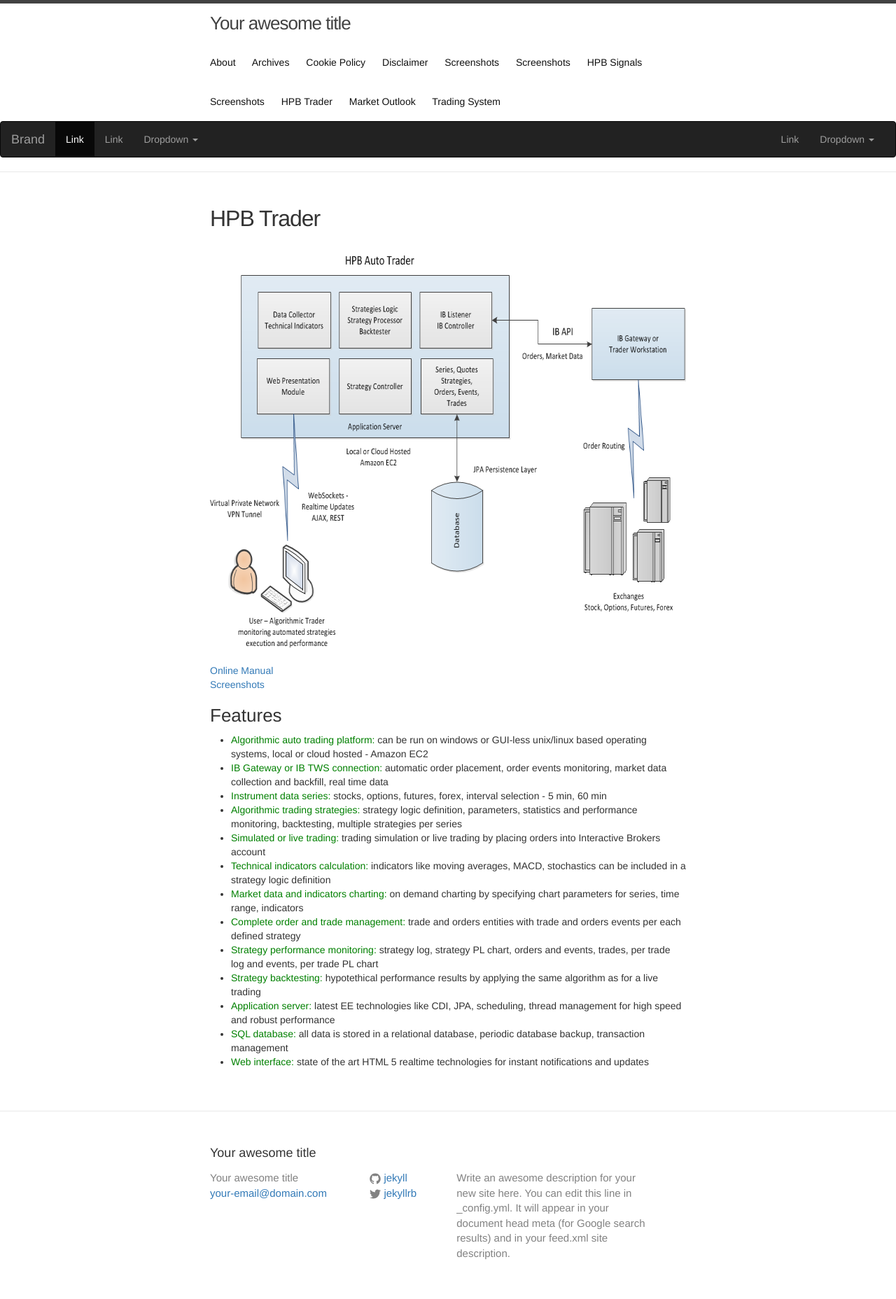
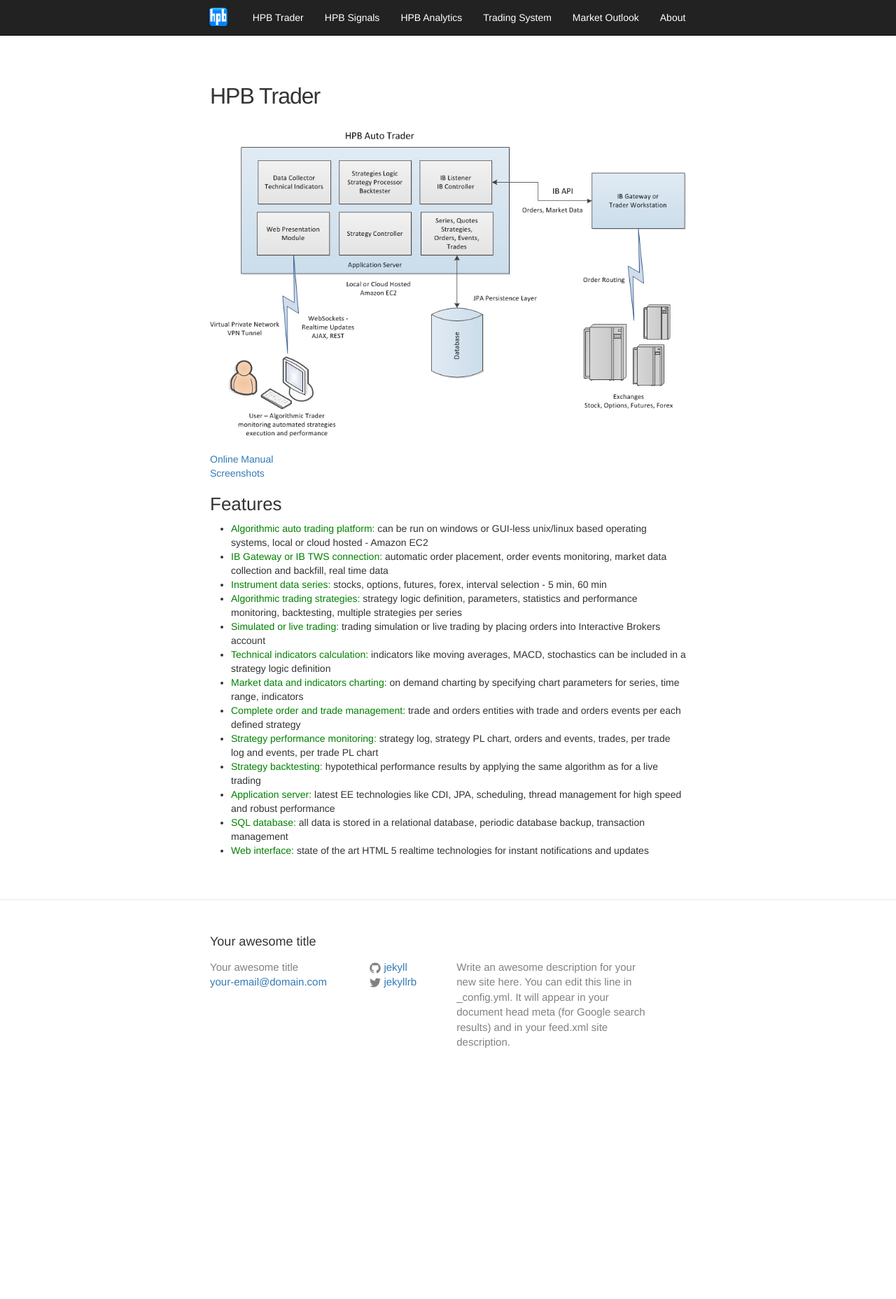
Before and after one commit to robertkolar/hpbweb, a Jekyll site: the page built from pages/hpbtrader.html, in a window 1280 px wide. Shown: the whole page at 70% size. Built offline with Jekyll 4.4.1, drawn with Linux system fonts in a browser that asks for light colours; after the commit the page ends 1554 px from its top, so only the background shows below that.

Commit message:
Added page link to menu items.

```diff
--- a/_includes/head.html
+++ b/_includes/head.html
@@ -13,6 +13,7 @@
   <!--<link rel="stylesheet" href="/resources/css/bootstrap-theme.min.css">-->
   <link rel="stylesheet" href="/resources/css/bootstrap.min.css">
   <link rel="stylesheet" href="/resources/css/hpb.css">
+  <link rel="stylesheet" href="/resources/css/design.css">
 
   <script src="/resources/js/jquery.min.js"></script>
   <script src="/resources/js/bootstrap.min.js"></script>
--- a/_includes/header.html
+++ b/_includes/header.html
@@ -1,11 +1,20 @@
-<header class="site-header">
-
+<header>
+<!--
   <div class="wrapper">
 
     <a class="site-title" href="{{ site.baseurl }}/">{{ site.title }}</a>
 
     <nav class="site-nav">
-            <a href="#" class="menu-icon"></a>
+
+      <a href="#" class="menu-icon">
+        <svg viewBox="0 0 18 15">
+          <path fill="#424242" d="M18,1.484c0,0.82-0.665,1.484-1.484,1.484H1.484C0.665,2.969,0,2.304,0,1.484l0,0C0,0.665,0.665,0,1.484,0 h15.031C17.335,0,18,0.665,18,1.484L18,1.484z"/>
+          <path fill="#424242" d="M18,7.516C18,8.335,17.335,9,16.516,9H1.484C0.665,9,0,8.335,0,7.516l0,0c0-0.82,0.665-1.484,1.484-1.484 h15.031C17.335,6.031,18,6.696,18,7.516L18,7.516z"/>
+          <path fill="#424242" d="M18,13.516C18,14.335,17.335,15,16.516,15H1.484C0.665,15,0,14.335,0,13.516l0,0 c0-0.82,0.665-1.484,1.484-1.484h15.031C17.335,12.031,18,12.696,18,13.516L18,13.516z"/>
+        </svg>
+      </a>
+
+
       <div class="trigger">
         {% for my_page in site.pages %}
           {% if my_page.title %}
@@ -13,54 +22,67 @@
           {% endif %}
         {% endfor %}
       </div>
+
     </nav>
+
   </div>
-
-    <nav class="navbar navbar-inverse">
-        <div class="container-fluid">
+-->
+  <nav class="navbar navbar-static-top navbar-inverse">
+    <div class="container">
       <!-- Brand and toggle get grouped for better mobile display -->
       <div class="navbar-header">
         <button type="button" class="navbar-toggle collapsed" data-toggle="collapse" data-target="#bs-example-navbar-collapse-1" aria-expanded="false">
           <span class="sr-only">Toggle navigation</span>
+          <!-- three lines shown as button on mobile devices -->
           <span class="icon-bar"></span>
           <span class="icon-bar"></span>
           <span class="icon-bar"></span>
         </button>
-                <a class="navbar-brand" href="#">Brand</a>
+        <!-- text instead of logo -->
+        <a href="/" class="logo brand-image-collapsed visible-xs"><img src="/resources/images/hpb-logo-112.png"/></a>
       </div>
 
       <!-- Collect the nav links, forms, and other content for toggling -->
       <div class="collapse navbar-collapse" id="bs-example-navbar-collapse-1">
         <ul class="nav navbar-nav">
-                    <li class="active"><a href="#">Link <span class="sr-only">(current)</span></a></li>
-                    <li><a href="#">Link</a></li>
+
+          <li><a href="/" class="logo brand-image hidden-xs"><img src="/resources/images/hpb-logo-112.png"/></a></li>
+
+
           <li class="dropdown">
-                        <a href="#" class="dropdown-toggle" data-toggle="dropdown" role="button" aria-haspopup="true" aria-expanded="false">Dropdown <span class="caret"></span></a>
+            <a href="/hpbtrader/" class="dropdown-toggle disabled" data-toggle="dropdown" role="button" aria-haspopup="true" aria-expanded="false">HPB Trader</a>
             <ul class="dropdown-menu">
-                            <li><a href="#">Action</a></li>
-                            <li><a href="#">Another action</a></li>
-                            <li><a href="#">Something else here</a></li>
-                            <li role="separator" class="divider"></li>
-                            <li><a href="#">Separated link</a></li>
-                            <li role="separator" class="divider"></li>
-                            <li><a href="#">One more separated link</a></li>
+              <li><a href="http://webdoc.highpowerbear.com/hpbtrader">Online Manual</a></li>
+              <li><a href="/hpbtrader/screenshots/">Screenshots</a></li>
             </ul>
           </li>
-                </ul>
-                <ul class="nav navbar-nav navbar-right">
-                    <li><a href="#">Link</a></li>
+
           <li class="dropdown">
-                        <a href="#" class="dropdown-toggle" data-toggle="dropdown" role="button" aria-haspopup="true" aria-expanded="false">Dropdown <span class="caret"></span></a>
+            <a href="/hpbsignals/" class="dropdown-toggle disabled" data-toggle="dropdown" role="button" aria-haspopup="true" aria-expanded="false">HPB Signals</a>
             <ul class="dropdown-menu">
-                            <li><a href="#">Action</a></li>
-                            <li><a href="#">Another action</a></li>
-                            <li><a href="#">Something else here</a></li>
-                            <li role="separator" class="divider"></li>
-                            <li><a href="#">Separated link</a></li>
+              <li><a href="http://webdoc.highpowerbear.com/hpbsignals">Online Manual</a></li>
+              <li><a href="/hpbsignals/screenshots/">Screenshots</a></li>
             </ul>
           </li>
+
+          <li><a class="disabled" href="/hpbanalytics/screenshots/">HPB Analytics</a></li>
+          <li><a class="disabled" href="/trading-system/">Trading System</a></li>
+          <li><a class="disabled" href="/market-outlook/">Market Outlook</a></li>
+
+
+
+          <li class="dropdown">
+            <a href="/about/" class="dropdown-toggle disabled" data-toggle="dropdown" role="button" aria-haspopup="true" aria-expanded="false">About</a>
+            <ul class="dropdown-menu">
+              <li><a href="/disclaimer/">Disclaimer</a></li>
+              <li><a href="/cookie-policy/">Cookie Policy</a></li>
+            </ul>
+          </li>
+
+
         </ul>
       </div><!-- /.navbar-collapse -->
-        </div><!-- /.container-fluid -->
+    </div><!-- /.container -->
   </nav>
+
 </header>
--- a/pages/hpbtrader.html
+++ b/pages/hpbtrader.html
@@ -4,7 +4,7 @@ title: HPB Trader
 permalink: /hpbtrader/
 ---
 
-<a href="/resources/images/hpbtrader.png"><img src="/resources/images/hpbtrader.png" alt="hpb-trader" style="width: 874px; height: 570px; margin-bottom: 20px;"/></a>
+<a href="/resources/images/hpbtrader.png"><img src="/resources/images/hpbtrader.png" alt="hpb-trader" style="margin-bottom: 20px;"/></a>
 
 <a href="http://webdoc.highpowerbear.com/hpbtrader" target="_blank">Online Manual</a><br/>
 <a href="/hpbtrader/screenshots">Screenshots</a>
--- /dev/null
+++ b/resources/css/design.css
@@ -0,0 +1,63 @@
+.site-header {
+   border-top: 0px;
+  border-bottom: 0px;
+}
+
+.navbar .navbar-nav {
+  display: inline-block;
+  float: none;
+  vertical-align: top;
+}
+
+.navbar .navbar-collapse {
+  text-align: center;
+}
+
+
+button:focus {
+  outline:none
+}
+
+button:focus {
+  outline:none !important
+}
+
+.navbar-inverse .navbar-nav > li > a {
+    color: white;
+}
+
+.navbar-inverse .navbar-nav > li > a:hover {
+    color: #9d9d9d;
+}
+
+/* 2 * padding + height = 50px */
+
+.nav > li > a.brand-image {
+  padding: 10px;
+  padding-right: 20px;
+}
+
+.brand-image > img {
+  height: 30px;
+}
+
+.brand-image-collapsed {
+  padding: 10px;
+}
+
+.brand-image-collapsed > img {
+  height: 30px;
+}
+
+
+.dropdown:hover .dropdown-menu {
+    display: block;
+    margin-top: 0;
+ }
+
+ .navbar .nav > li > a {
+    -webkit-transition: all ease .3s;
+       -moz-transition: all ease .3s;
+         -o-transition: all ease .3s;
+            transition: all ease .3s;
+}
```
Lines whose indentation alone changed are shown as unchanged.
